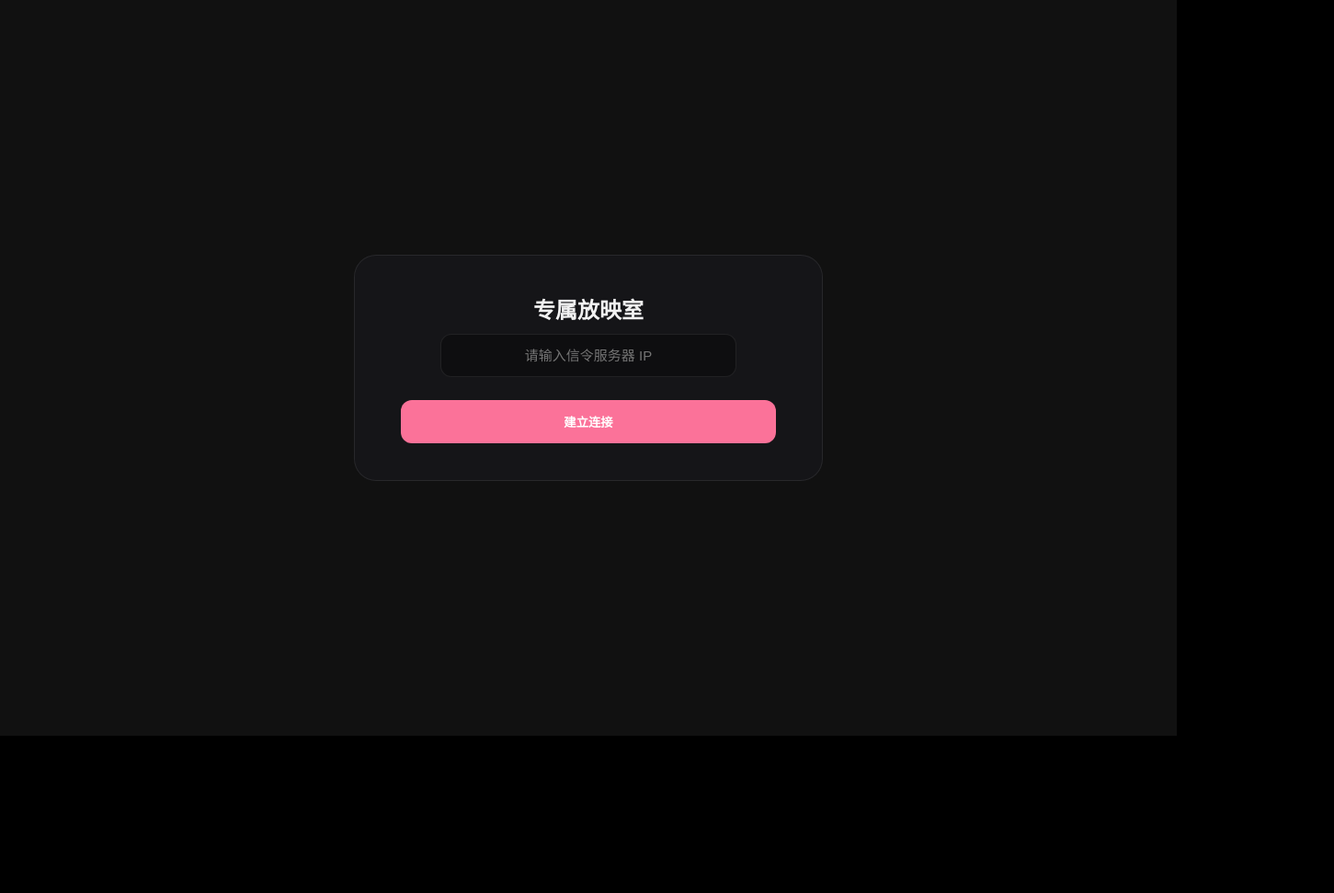
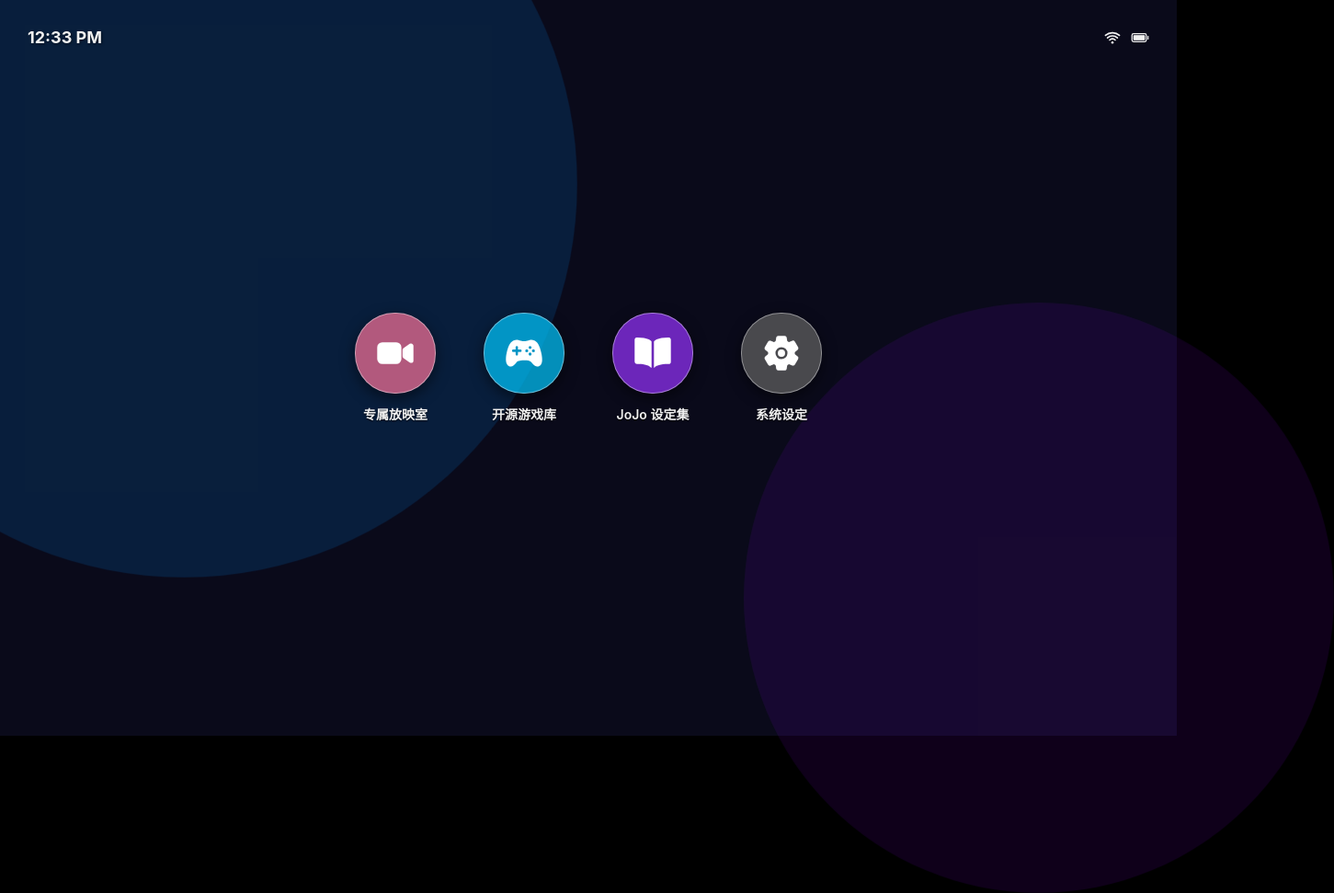
Before and after one commit to tuanzi2202/watch-party, an Electron app: page watch-party-client-pc/index.html in a window 1280 px wide. Shown: the whole page at 92% size, 1451 px wide, since content can reach past the window. Before the commit the page ends 800 px from the top, so only its background shows below. Drawn offline with nearby package versions, Linux system fonts and the light colour scheme.

Commit message:
feat(pc): 重构前端 DOM 层级结构，引入纯 HTML/CSS 构建的 PSV 风格动态主菜单，实现双端 UI 及交互心智模型统一

```diff
--- a/watch-party-client-pc/index.html
+++ b/watch-party-client-pc/index.html
@@ -3,7 +3,10 @@
 <head>
   <meta charset="UTF-8">
   <title>专属放映室 (桌面版)</title>
+  <script type="module" src="https://unpkg.com/ionicons@7.1.0/dist/ionicons/ionicons.esm.js"></script>
+  <script nomodule src="https://unpkg.com/ionicons@7.1.0/dist/ionicons/ionicons.js"></script>
   <script src="https://cdn.socket.io/4.7.2/socket.io.min.js"></script>
+
   <style>
     :root {
       --bili-pink: #fb7299; --bili-pink-hover: #ff85a8;
@@ -13,8 +16,57 @@
     body, html {
       margin: 0; padding: 0; height: 100%; overflow: hidden;
       font-family: -apple-system, BlinkMacSystemFont, sans-serif;
-      background: #000; color: var(--text-main);
+      background: #000; color: var(--text-main); user-select: none;
     }
+
+    /* ==========================================
+       🎮 PSV 风格主菜单视图
+       ========================================== */
+    #main-menu {
+      position: absolute; top: 0; left: 0; width: 100vw; height: 100vh;
+      background: #0a0a1a; display: flex; flex-direction: column;
+      justify-content: center; align-items: center; z-index: 20000; transition: opacity 0.5s ease;
+    }
+    /* 呼吸波纹动画 */
+    @keyframes breath {
+      0%, 100% { transform: scale(1); }
+      50% { transform: scale(1.08); }
+    }
+    .bg-wave1 {
+      position: absolute; width: 800px; height: 800px; border-radius: 50%;
+      background: rgba(0, 150, 255, 0.15); top: -200px; left: -200px;
+      animation: breath 8s infinite ease-in-out; pointer-events: none;
+    }
+    .bg-wave2 {
+      position: absolute; width: 600px; height: 600px; border-radius: 50%;
+      background: rgba(150, 0, 255, 0.1); bottom: -150px; right: -150px;
+      animation: breath 8s infinite ease-in-out reverse; pointer-events: none;
+    }
+    .menu-header {
+      position: absolute; top: 30px; width: calc(100% - 60px);
+      display: flex; justify-content: space-between; align-items: center; z-index: 10;
+    }
+    .menu-time { font-size: 18px; font-weight: bold; text-shadow: 1px 1px 3px rgba(0,0,0,0.5); }
+    .menu-icons { display: flex; gap: 10px; font-size: 20px; }
+
+    .bubble-grid {
+      display: flex; gap: 40px; justify-content: center; flex-wrap: wrap; z-index: 10; width: 80%;
+    }
+    .bubble-container {
+      display: flex; flex-direction: column; align-items: center; cursor: pointer;
+      transition: transform 0.2s; width: 100px;
+    }
+    .bubble-container:hover { transform: scale(1.1); }
+    .bubble {
+      width: 86px; height: 86px; border-radius: 43px; display: flex; justify-content: center; align-items: center;
+      border: 1.5px solid rgba(255,255,255,0.4); box-shadow: 0 5px 15px rgba(0,0,0,0.5); font-size: 42px; color: white;
+    }
+    .bubble-text { margin-top: 12px; font-size: 14px; font-weight: 600; text-shadow: 0 1px 2px rgba(0,0,0,0.8); }
+
+    /* ==========================================
+       🎬 放映室视图配置
+       ========================================== */
+    #watch-party-app { display: none; width: 100vw; height: 100vh; position: relative; }
 
     webview {
       position: absolute; top: 0; left: 0; width: 100vw; height: 100vh;
@@ -24,10 +76,16 @@
     .webview-active { opacity: 1; pointer-events: auto; z-index: 1; }
 
     #setup-dialog {
-      position: fixed; top: 0; left: 0; width: 100vw; height: 100vh;
+      position: absolute; top: 0; left: 0; width: 100vw; height: 100vh;
       display: flex; flex-direction: column; justify-content: center; align-items: center;
       z-index: 10000; background: #111; transition: opacity 0.5s ease;
     }
+    .back-btn {
+      position: absolute; top: 30px; left: 30px; font-size: 32px; color: white; cursor: pointer;
+      transition: transform 0.2s;
+    }
+    .back-btn:hover { transform: scale(1.1); }
+
     .setup-card {
       background: var(--glass-bg); backdrop-filter: blur(20px); border: 1px solid var(--glass-border);
       border-radius: 24px; padding: 40px 50px; text-align: center;
@@ -39,37 +97,31 @@
     }
     .setup-card button {
       width: 100%; padding: 14px; border-radius: 12px; border: none; background: var(--bili-pink);
-      color: white; cursor: pointer; font-weight: 600;
+      color: white; cursor: pointer; font-weight: 600; font-size: 16px;
     }
 
     #ui {
       position: fixed; top: 25px; left: 25px; background: var(--glass-bg); backdrop-filter: blur(15px);
       border: 1px solid var(--glass-border); padding: 10px 20px; border-radius: 30px;
-      z-index: 9999; font-size: 14px; pointer-events: none; opacity: 0;
-      display: flex; align-items: center; gap: 8px; transition: opacity 0.5s;
+      z-index: 9999; font-size: 14px; opacity: 0; transition: opacity 0.5s;
+      display: flex; align-items: center; gap: 8px; cursor: pointer;
     }
     .status-dot { width: 8px; height: 8px; border-radius: 50%; background: #ffcc00; }
 
-    /* ⚠️ 新增：全屏弹幕轨道层 */
     #danmaku-container {
       position: absolute; top: 0; left: 0; width: 100vw; height: 100vh;
-      pointer-events: none; /* 必须设置穿透，否则无法点击视频 */
-      overflow: hidden; z-index: 8000;
+      pointer-events: none; overflow: hidden; z-index: 8000;
     }
-
-    /* ⚠️ 新增：单条弹幕的样式与硬件加速动画 */
     .danmaku-item {
       position: absolute; white-space: nowrap; color: #fff; font-size: 24px; font-weight: bold;
       text-shadow: 1px 1px 3px rgba(0,0,0,0.8), -1px -1px 3px rgba(0,0,0,0.8);
-      will-change: transform; /* 开启 GPU 硬件加速 */
-      animation: danmakuSlide 6s linear forwards;
+      will-change: transform; animation: danmakuSlide 6s linear forwards;
     }
     @keyframes danmakuSlide {
       from { transform: translateX(100vw); }
       to { transform: translateX(-100%); }
     }
 
-    /* ⚠️ 新增：PC 端底部的弹幕发送栏 */
     #chat-bar {
       position: fixed; bottom: 30px; left: 50%; transform: translateX(-50%);
       background: var(--glass-bg); backdrop-filter: blur(15px); border: 1px solid var(--glass-border);
@@ -87,7 +139,41 @@
 </head>
 <body>
 
+  <div id="main-menu">
+    <div class="bg-wave1"></div>
+    <div class="bg-wave2"></div>
+
+    <div class="menu-header">
+      <div class="menu-time" id="clock">10:04 AM</div>
+      <div class="menu-icons">
+        <ion-icon name="wifi"></ion-icon>
+        <ion-icon name="battery-full"></ion-icon>
+      </div>
+    </div>
+
+    <div class="bubble-grid">
+      <div class="bubble-container" onclick="openApp('watch-party')">
+        <div class="bubble" style="background-color: rgba(251, 114, 153, 0.7);"><ion-icon name="videocam"></ion-icon></div>
+        <div class="bubble-text">专属放映室</div>
+      </div>
+      <div class="bubble-container" onclick="alert('开源游戏库构建中...')">
+        <div class="bubble" style="background-color: rgba(0, 200, 255, 0.7);"><ion-icon name="game-controller"></ion-icon></div>
+        <div class="bubble-text">开源游戏库</div>
+      </div>
+      <div class="bubble-container" onclick="alert('JoJo 宇宙图鉴整理中...')">
+        <div class="bubble" style="background-color: rgba(150, 50, 255, 0.7);"><ion-icon name="book"></ion-icon></div>
+        <div class="bubble-text">JoJo 设定集</div>
+      </div>
+      <div class="bubble-container" onclick="alert('系统控制台未挂载')">
+        <div class="bubble" style="background-color: rgba(100, 100, 100, 0.7);"><ion-icon name="settings"></ion-icon></div>
+        <div class="bubble-text">系统设定</div>
+      </div>
+    </div>
+  </div>
+
+  <div id="watch-party-app">
     <div id="setup-dialog">
+      <ion-icon name="arrow-back-circle" class="back-btn" onclick="returnToMenu()"></ion-icon>
       <div class="setup-card">
         <h2>专属放映室</h2>
         <input type="text" id="ip-input" placeholder="请输入信令服务器 IP">
@@ -95,7 +181,7 @@
       </div>
     </div>
 
-  <div id="ui"><div id="status-dot" class="status-dot"></div><span id="status">正在准备连接...</span></div>
+    <div id="ui" onclick="returnToMenu()"><ion-icon name="close-circle" style="font-size:18px; margin-right:4px;"></ion-icon><div id="status-dot" class="status-dot"></div><span id="status">正在准备连接...</span></div>
 
     <div id="danmaku-container"></div>
 
@@ -104,9 +190,23 @@
       <button onclick="sendChat()">发送</button>
     </div>
 
-  <webview id="bili" src="https://player.bilibili.com/player.html?bvid=BV1LSXDBiEGG&high_quality=1&isOutside=true"></webview>
+    <webview id="bili"></webview>
+  </div>
 
   <script>
+    // --- 时钟更新 ---
+    setInterval(() => {
+      const now = new Date();
+      let hours = now.getHours();
+      const ampm = hours >= 12 ? 'PM' : 'AM';
+      hours = hours % 12 || 12;
+      const minutes = now.getMinutes().toString().padStart(2, '0');
+      document.getElementById('clock').innerText = `${hours}:${minutes} ${ampm}`;
+    }, 1000);
+
+    // --- DOM 节点 ---
+    const mainMenu = document.getElementById('main-menu');
+    const wpApp = document.getElementById('watch-party-app');
     const setupDialog = document.getElementById('setup-dialog');
     const uiEl = document.getElementById('ui');
     const chatBar = document.getElementById('chat-bar');
@@ -118,7 +218,43 @@
 
     function updateStatus(text, color) { statusEl.innerText = text; statusDot.style.background = color; }
 
-    window.onload = () => { if (localStorage.getItem('watchPartyServerIp')) ipInput.value = localStorage.getItem('watchPartyServerIp'); };
+    window.onload = () => {
+      if (localStorage.getItem('watchPartyServerIp')) ipInput.value = localStorage.getItem('watchPartyServerIp');
+    };
+
+    // --- 路由切换逻辑 ---
+    function openApp(appId) {
+      if (appId === 'watch-party') {
+        mainMenu.style.opacity = '0';
+        setTimeout(() => {
+          mainMenu.style.display = 'none';
+          wpApp.style.display = 'block';
+          setupDialog.style.display = 'flex';
+          setupDialog.style.opacity = '1';
+        }, 500);
+      }
+    }
+
+    function returnToMenu() {
+      if (socket) { socket.disconnect(); socket = null; }
+      biliWebview.classList.remove('webview-active');
+      biliWebview.src = 'about:blank'; // 释放内存
+      uiEl.style.opacity = '0';
+      chatBar.classList.remove('active');
+
+      wpApp.style.display = 'none';
+      mainMenu.style.display = 'flex';
+      setTimeout(() => mainMenu.style.opacity = '1', 50);
+    }
+
+    // --- 放映室业务逻辑 ---
+    let pcUiVisible = true;
+    function togglePCUI() {
+      pcUiVisible = !pcUiVisible;
+      uiEl.style.opacity = pcUiVisible ? '1' : '0';
+      chatBar.style.opacity = pcUiVisible ? '1' : '0';
+      chatBar.style.pointerEvents = pcUiVisible ? 'auto' : 'none';
+    }
 
     function saveAndConnect() {
       let ip = ipInput.value.trim();
@@ -131,24 +267,22 @@
         setupDialog.style.display = 'none';
         uiEl.style.opacity = '1'; chatBar.classList.add('active');
         biliWebview.classList.add('webview-active');
+        // 挂载资源
+        biliWebview.src = `https://player.bilibili.com/player.html?bvid=BV1LSXDBiEGG&high_quality=1&isOutside=true`;
         initNetwork(ip);
       }, 500);
     }
 
-    // ⚠️ 新增：生成弹幕并挂载到屏幕，动画结束后自动销毁防内存泄漏
     function shootDanmaku(text) {
       const container = document.getElementById('danmaku-container');
       const el = document.createElement('div');
       el.className = 'danmaku-item';
       el.innerText = text;
-      // 随机分布在屏幕顶部 10% 到 70% 的高度范围内
       el.style.top = Math.random() * 60 + 10 + '%';
       container.appendChild(el);
-      // 6秒动画结束后销毁 DOM 节点
       setTimeout(() => el.remove(), 6000);
     }
 
-    // ⚠️ 新增：发送弹幕请求
     function sendChat() {
       const input = document.getElementById('chat-input');
       const text = input.value.trim();
@@ -158,37 +292,20 @@
       }
     }
 
-    // ⚠️ 新增：PC 端 UI 显示状态寄存器
-    let pcUiVisible = true;
-    function togglePCUI() {
-      pcUiVisible = !pcUiVisible;
-      uiEl.style.opacity = pcUiVisible ? '1' : '0';
-      chatBar.style.opacity = pcUiVisible ? '1' : '0';
-      // 隐藏时彻底禁用输入框的鼠标检测，防止幽灵点击
-      chatBar.style.pointerEvents = pcUiVisible ? 'auto' : 'none';
-    }
-
     function initNetwork(serverUrl) {
       socket = io(serverUrl, { transports: ['websocket'] });
 
-      socket.on('connect', () => {
-        updateStatus('已连接放映室', '#00e676');
-        // 废弃原先的定时自动消失逻辑，改为严格受用户点击控制
-      });
+      socket.on('connect', () => { updateStatus('已连接放映室', '#00e676'); });
 
-      // ⚠️ 新增：监听 B 站 Webview 内部传出的伪装信令
       biliWebview.addEventListener('console-message', (e) => {
-        if (e.message === 'TOGGLE_UI_PC') {
-          togglePCUI();
-        } else if (e.message.startsWith('【探针')) {
-          console.log(e.message);
-        }
+        if (e.message === 'TOGGLE_UI_PC') { togglePCUI(); }
+        else if (e.message.startsWith('【探针')) { console.log(e.message); }
       });
 
       let isRemoteSyncing = false;
       let lastTime = 0; let lastState = 'paused';
 
-      socket.on('receive_danmaku', (data) => { shootDanmaku(data.text); });
+      socket.on('receive_danmaku', (data) => shootDanmaku(data.text));
 
       socket.on('change_video', (data) => {
         updateStatus('正在换片...', '#00aeec');
@@ -212,21 +329,16 @@
       });
 
       setInterval(() => {
-        if (isRemoteSyncing) return;
+        if (!socket || isRemoteSyncing) return;
 
-        // ⚠️ 新增：在定时器中持续尝试向 B 站注入交互拦截防线（自带执行锁防止重复注入）
         biliWebview.executeJavaScript(`
           (function() {
             if (window.__interaction_injected) return;
             window.__interaction_injected = true;
-
-            var tapTimer = null;
-            var lastTap = 0;
+            var tapTimer = null; var lastTap = 0;
             window.addEventListener('click', function(e) {
-              if (e.clientY > window.innerHeight - 90) return; // 避开 B 站底部控制栏
-
-              e.stopPropagation(); // 切断 B 站原生暂停逻辑
-
+              if (e.clientY > window.innerHeight - 90) return;
+              e.stopPropagation();
               var now = Date.now();
               if (now - lastTap < 300) {
                  clearTimeout(tapTimer);
```
Lines whose indentation alone changed are shown as unchanged.
